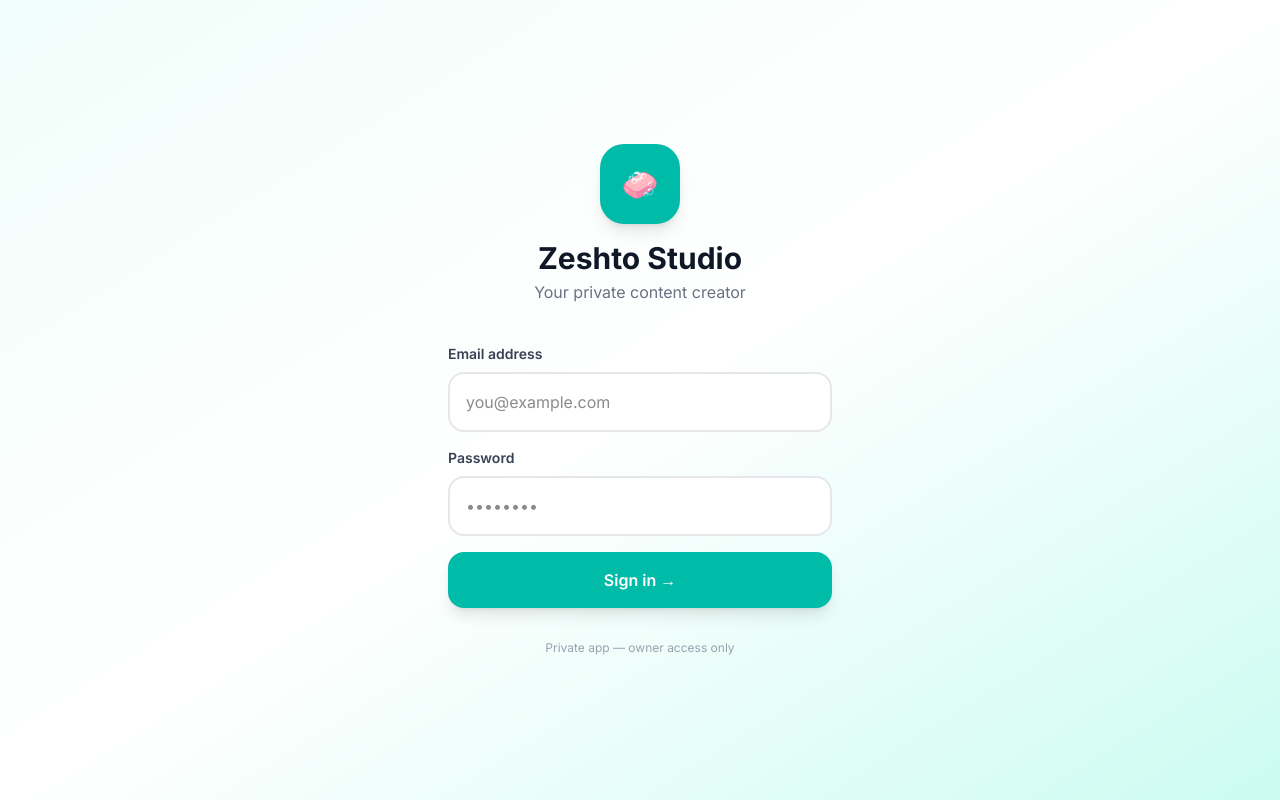
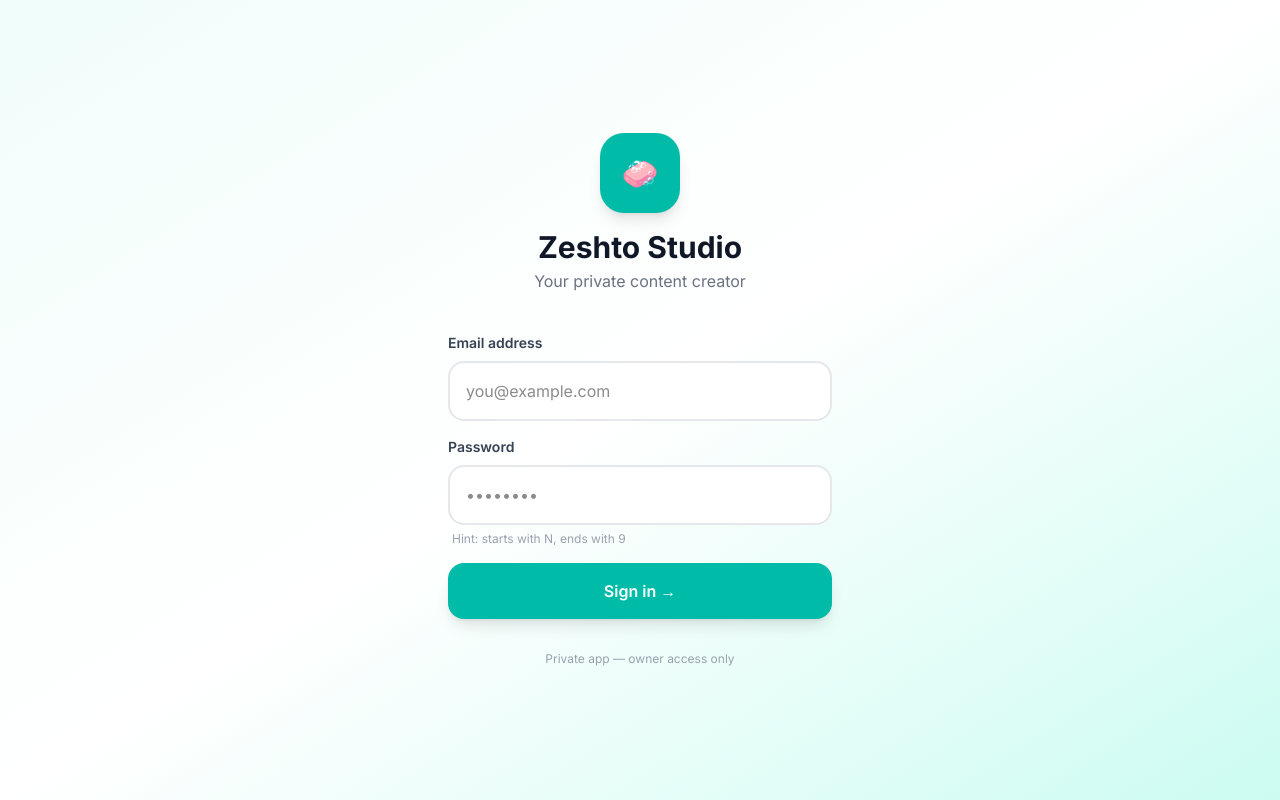
Before and after one commit to Zeshto/Studio, a Next.js app: page /login in a window 1280 px wide. Built offline with nearby package versions, Linux system fonts and the light colour scheme.

Commit message:
Update 25-06-Thu 06:19 ΓÇö content and design changes

```diff
--- a/components/LoginForm.tsx
+++ b/components/LoginForm.tsx
@@ -77,6 +77,9 @@ export default function LoginForm() {
               required
               className="w-full px-4 py-4 rounded-2xl border-2 border-gray-200 focus:border-teal-500 focus:outline-none text-base bg-white transition-colors"
             />
+            <p className="text-xs text-gray-400 mt-1.5 pl-1">
+              Hint: starts with N, ends with 9
+            </p>
           </div>
 
           {error && (
```
